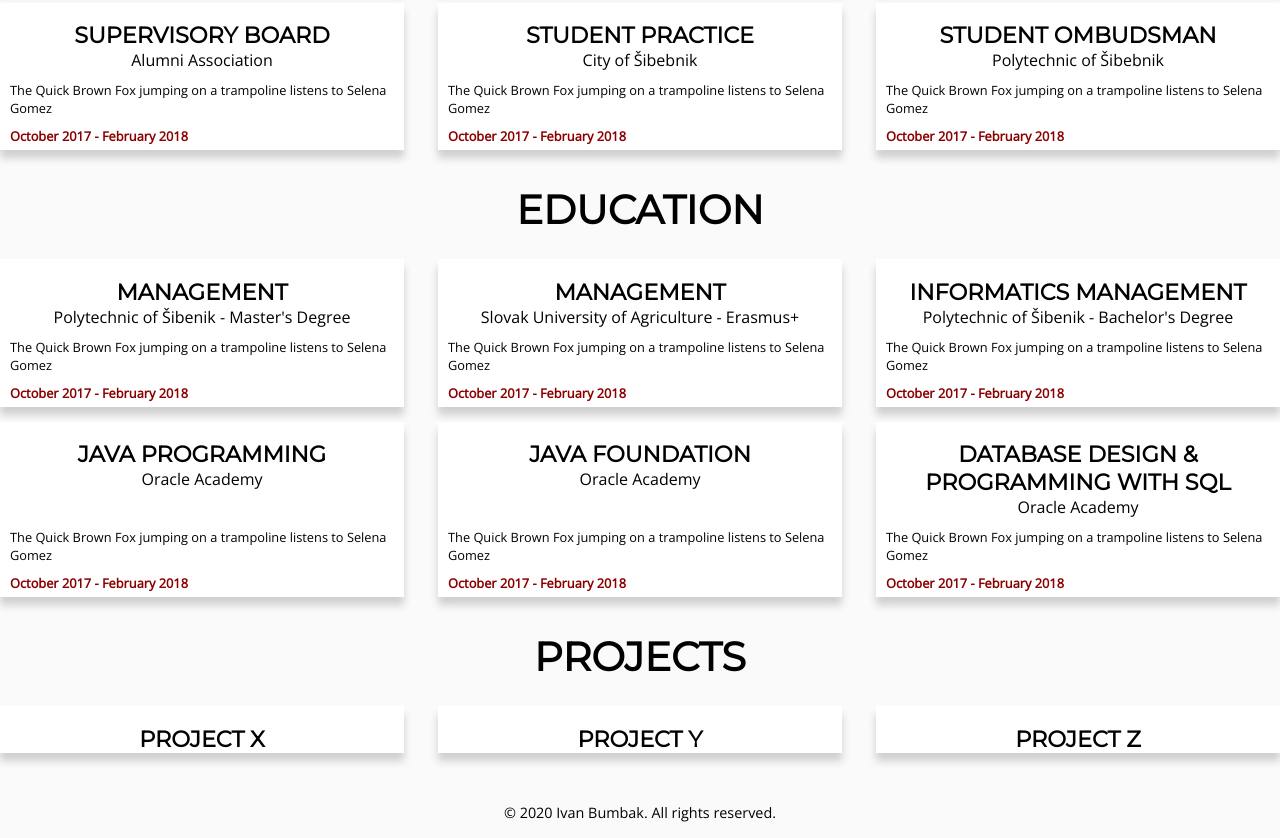
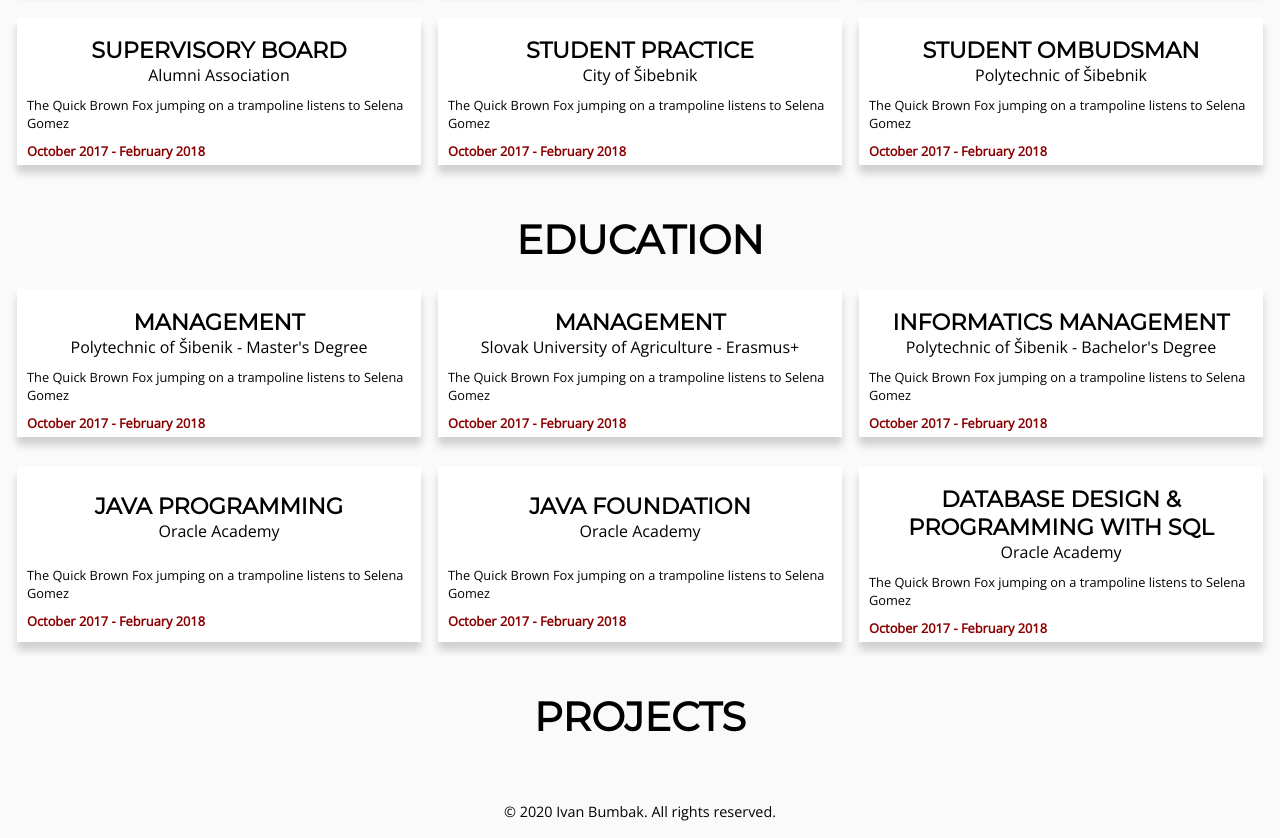
Before and after one commit to ivanbumbak/cv, a plain HTML site: page index.html in a window 1280 px wide. Shown: the part 913-1751 px from the top of the page. Drawn offline with nearby package versions, Linux system fonts and the light colour scheme.

Commit message:
Add files via upload

```diff
--- a/index.html
+++ b/index.html
@@ -244,8 +244,8 @@
             <div class="desc">
               <p id="job-description">The Quick Brown Fox jumping on a trampoline listens to Selena Gomez</p>
               <p id="job-duration">October 2017 - February 2018</p>
-            </div><!-- /End -->
-          </div>
+            </div>
+          </div><!-- /End -->
         </div><!-- /Wrapper end -->
       </div><!-- /Container end -->
     </div><!-- /Education section end -->
@@ -258,20 +258,10 @@
       <div class="container">
         <!-- Flex content -->
         <div class="wrapper">
-          <div class="section-third">
-            <h2>Project X</h2>
-          </div>
 
-          <div class="section-third">
-              <h2>Project Y</h2>
-          </div>
-
-          <div class="section-third">
-              <h2>Project Z</h2>
-          </div>
         </div><!-- /Wrapper end -->
       </div><!-- /Container end -->
-    </div><!-- /Projects section end-->
+    </div><!-- /Projects section end -->
   </body>
   <footer>
     <div class="footer">
--- a/style/style.css
+++ b/style/style.css
@@ -30,7 +30,7 @@ a {
   display: flex;
   flex-direction: row;
   flex-wrap: wrap;
-  justify-content: space-between;
+  justify-content: space-evenly;
   width: 100%;
   margin-bottom: 25px;
   background-color: #fafafa;
@@ -190,26 +190,20 @@ a {
   flex-direction: column;
   flex-wrap: nowrap;
   align-items: center;
-  justify-content: space-between;
+  justify-content: space-around;
   width: 30%;
   box-shadow: 0 8px 8px 0 rgba(37, 37, 37, 0.2);
   background-color: #fff;
   text-align: left;
-  margin-top: 15px;
+  margin: 15px 0;
   padding: 0 10px;
-}
-
-.section-third h2 {
-  font-family: 'Open Sans', sans-serif;
-  font-size: 1.60em;
-  text-transform: uppercase;
-  text-align: center;
 }
 
 .section-third h2 {
   font-family: 'Montserrat', sans-serif;
   text-align: center;
   font-size: 1.40em;
+  text-transform: uppercase;
   margin-bottom: 0;
 }
 
```
